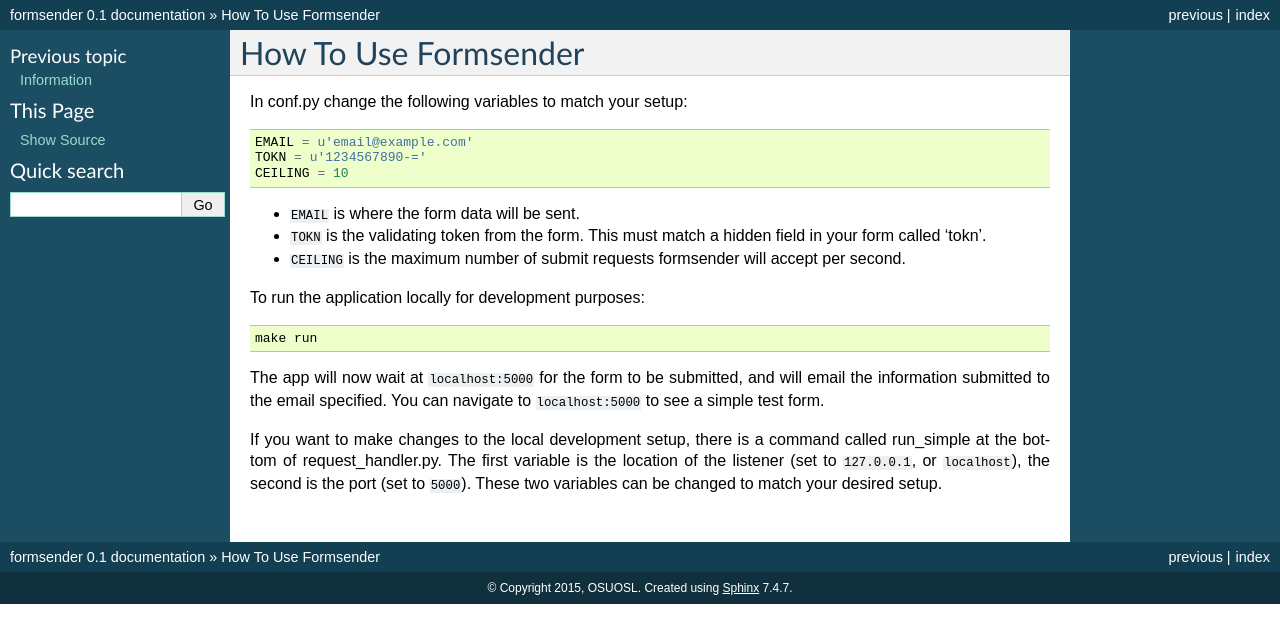
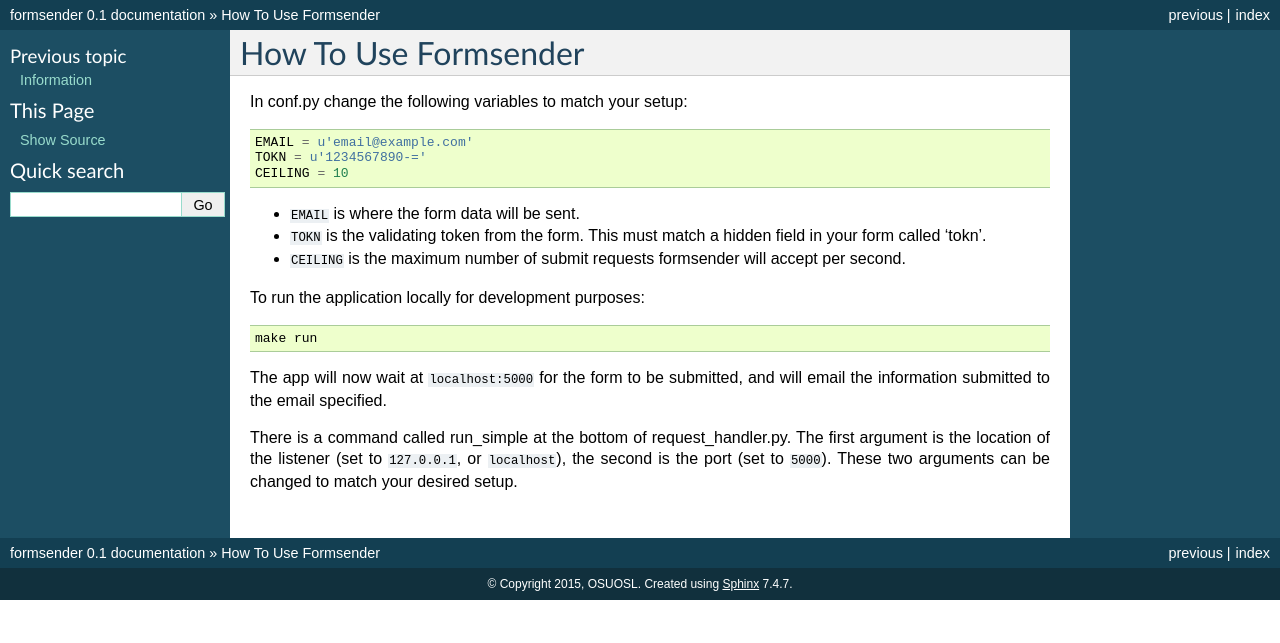
Before and after one commit to osuosl/formsender, a Sphinx documentation site: the page built from docs/source/usage.rst, in a window 1280 px wide. Shown: the top 643 px of the page. Built offline with Sphinx 7.4.7, drawn with Linux system fonts in a browser that asks for light colours.

Commit message:
Updated docs to reflect removal of test form access

```diff
--- a/docs/source/usage.rst
+++ b/docs/source/usage.rst
@@ -25,11 +25,9 @@ To run the application locally for development purposes:
     make run
 
 The app will now wait at ``localhost:5000`` for the form to be submitted, and
-will email the information submitted to the email specified. You can navigate to
-``localhost:5000`` to see a simple test form.
+will email the information submitted to the email specified.
 
-If you want to make changes to the local development setup, there is a command
-called run_simple at the bottom of request_handler.py. The first variable is the
-location of the listener (set to ``127.0.0.1``, or ``localhost``), the second is
-the port (set to ``5000``). These two variables can be changed to match your
-desired setup.
+There is a command called run_simple at the bottom of request_handler.py. The
+first argument is the location of the listener (set to ``127.0.0.1``, or
+``localhost``), the second is the port (set to ``5000``). These two arguments
+can be changed to match your desired setup.
```
